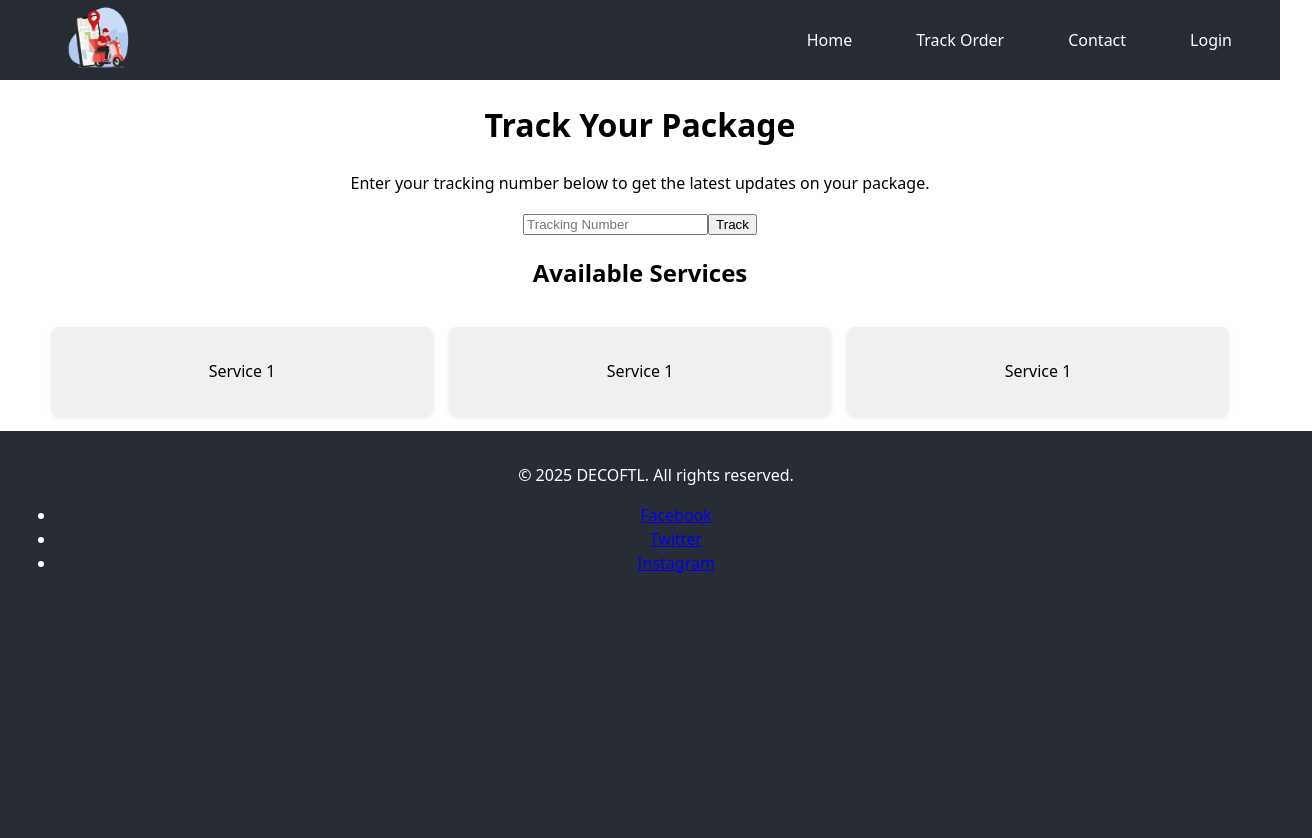
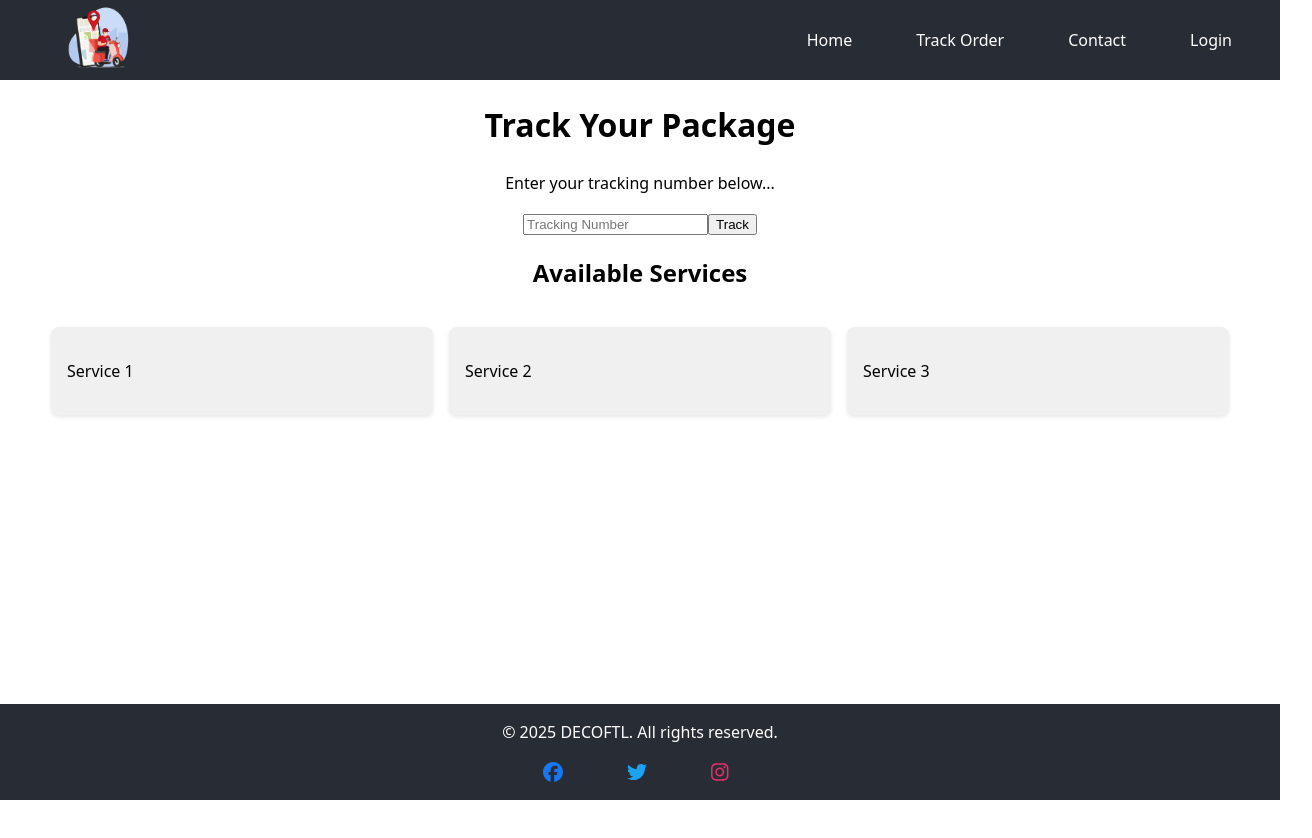
Before and after one commit to cloud9inepro/DECOFTL-LOGISTICS, a React (Vite) app in the folder DECOFTL/: page / in a window 1280 px wide. Shown: the top 838 px of the page, 1312 px wide, since content can reach past the window. After the commit the page ends 800 px from the top, so only its background shows below. Built offline with nearby package versions, Linux system fonts and the light colour scheme.

Commit message:
added animation to the page

```diff
--- a/DECOFTL/index.html
+++ b/DECOFTL/index.html
@@ -2,7 +2,7 @@
 <html lang="en">
   <head>
     <meta charset="UTF-8" />
-    <link rel="icon" type="image/svg+xml" href="/vite.svg" />
+    <link rel="icon" type="image/svg+xml" href="/icon.svg" />
     <meta name="viewport" content="width=device-width, initial-scale=1.0" />
     <title>Decoftl</title>
   </head>
--- a/DECOFTL/package.json
+++ b/DECOFTL/package.json
@@ -10,6 +10,10 @@
     "preview": "vite preview"
   },
   "dependencies": {
+    "@fortawesome/fontawesome-svg-core": "^6.7.2",
+    "@fortawesome/free-brands-svg-icons": "^6.7.2",
+    "@fortawesome/react-fontawesome": "^0.2.2",
+    "framer-motion": "^12.16.0",
     "react": "^19.1.0",
     "react-dom": "^19.1.0"
   },
--- a/DECOFTL/src/App.tsx
+++ b/DECOFTL/src/App.tsx
@@ -1,41 +1,54 @@
-import { useState } from 'react'
+import { motion } from 'framer-motion';
 import Header from './components/Header';
 import Footer from './components/Footer';
-import './App.css'
+
+const pageVariants = {
+  initial: {
+    opacity: 0,
+    scale: 0.98,
+    filter: 'blur(8px)',
+    y: 30,
+  },
+  animate: {
+    opacity: 1,
+    scale: 1,
+    filter: 'blur(0px)',
+    y: 0,
+    transition: {
+      duration: 0.8,
+      ease: [0.25, 0.46, 0.45, 0.94], // easeOutBack
+    },
+  },
+};
 
 function App() {
-
-
   return (
     <>
       <Header />
-      <main>
+      <motion.main
+        initial="initial"
+        animate="animate"
+        variants={pageVariants}
+      >
+        <div className='main'>
         <h1>Track Your Package</h1>
-        <p>Enter your tracking number below to get the latest updates on your package.</p>
+        <p>Enter your tracking number below...</p>
         <form>
           <input type="text" placeholder="Tracking Number" />
           <button type="submit">Track</button>
         </form>
 
-
-
         <h2>Available Services</h2>
-    <div className='service'>
-      <div className='service-card1'>
-        <p>Service 1</p>
-      </div>
-      <div className='service-card1'>
-        <p>Service 1</p>
-      </div>
-      <div className='service-card1'>
-        <p>Service 1</p>
-      </div>
-    </div>
-      </main>
-
-    <Footer />
+        </div>
+        <div className='service'>
+          <div className='service-card1'><p>Service 1</p></div>
+          <div className='service-card1'><p>Service 2</p></div>
+          <div className='service-card1'><p>Service 3</p></div>
+        </div>
+      </motion.main>
+      <Footer />
     </>
-  )
+  );
 }
 
-export default App
+export default App;
--- a/DECOFTL/src/components/Footer.tsx
+++ b/DECOFTL/src/components/Footer.tsx
@@ -1,15 +1,32 @@
 import React from 'react';
+import { FontAwesomeIcon } from '@fortawesome/react-fontawesome';
+import { faFacebook, faTwitter, faInstagram } from '@fortawesome/free-brands-svg-icons';
+
+
 
 const Footer = () => {
   return (
     <footer>
       <div className="footer-content">
         <p>&copy; {new Date().getFullYear()} DECOFTL. All rights reserved.</p>
-        <ul className="social-links">
-          <li><a href="https://www.facebook.com" target="_blank" rel="noopener noreferrer">Facebook</a></li>
-          <li><a href="https://www.twitter.com" target="_blank" rel="noopener noreferrer">Twitter</a></li>
-          <li><a href="https://www.instagram.com" target="_blank" rel="noopener noreferrer">Instagram</a></li>
-        </ul>
+        <ul className="social-media">
+  <li>
+    <a href="https://www.facebook.com" target="_blank" rel="noopener noreferrer">
+      <FontAwesomeIcon icon={faFacebook} size="lg" style={{ color: '#1877F2' }} />
+    </a>
+  </li>
+  <li>
+    <a href="https://www.twitter.com" target="_blank" rel="noopener noreferrer">
+      <FontAwesomeIcon icon={faTwitter} size="lg"  style={{ color: '#1DA1F2' }}/>
+    </a>
+  </li>
+  <li>
+    <a href="https://www.instagram.com" target="_blank" rel="noopener noreferrer">
+      <FontAwesomeIcon icon={faInstagram} size="lg" style={{ color: '#E1306C' }} />
+    </a>
+  </li>
+</ul>
+
       </div>
     </footer>
   );
--- a/DECOFTL/src/index.css
+++ b/DECOFTL/src/index.css
@@ -8,6 +8,24 @@ body {
   padding: 0;
 
 }
+/*
+.fade-in {
+  animation: fadeIn 1.5s ease-in;
+}
+
+@keyframes fadeIn {
+  from {
+    opacity: 0;
+    transform: translateY(10px);
+  }
+  to {
+    opacity: 1;
+    transform: translateY(0);
+  }
+}
+*/
+
+
 .logo{
   height: 70px;
   width: auto;
@@ -43,7 +61,9 @@ nav ul li a {
   font-weight: 500;
 }
 
-
+.main{
+  text-align: center;
+}
 
 
 .service {
@@ -69,12 +89,33 @@ nav ul li a {
 
 
 footer {
+
   background-color: #282c34;
   color: white;
-  padding: 1rem;
   text-align: center;
-  position: relative;
-  width: 100%;
+   z-index: 1000;
+    margin-left: calc(-50vw + 50%);
+  margin-right: calc(-50vw + 50%);
+  width: 100vw;
+   position: fixed;
+  left: 0;
   bottom: 0;
-  min-height: 100vh;
 }
+footer ul {
+  display: flex;
+  flex-direction: row;
+  align-items: center;
+  justify-content: center;
+  gap: 1rem;
+}
+footer ul li {
+  list-style: none;
+  margin-right: 3rem;
+}
+footer ul li a {
+  text-decoration: none;
+  font-weight: 500;
+}
+footer ul li a:hover {
+  color: #282c34;
+}
```
Also changed, not shown: DECOFTL/public/icon.svg (added), 1 other file (tests, documents, lock files or other folders).
